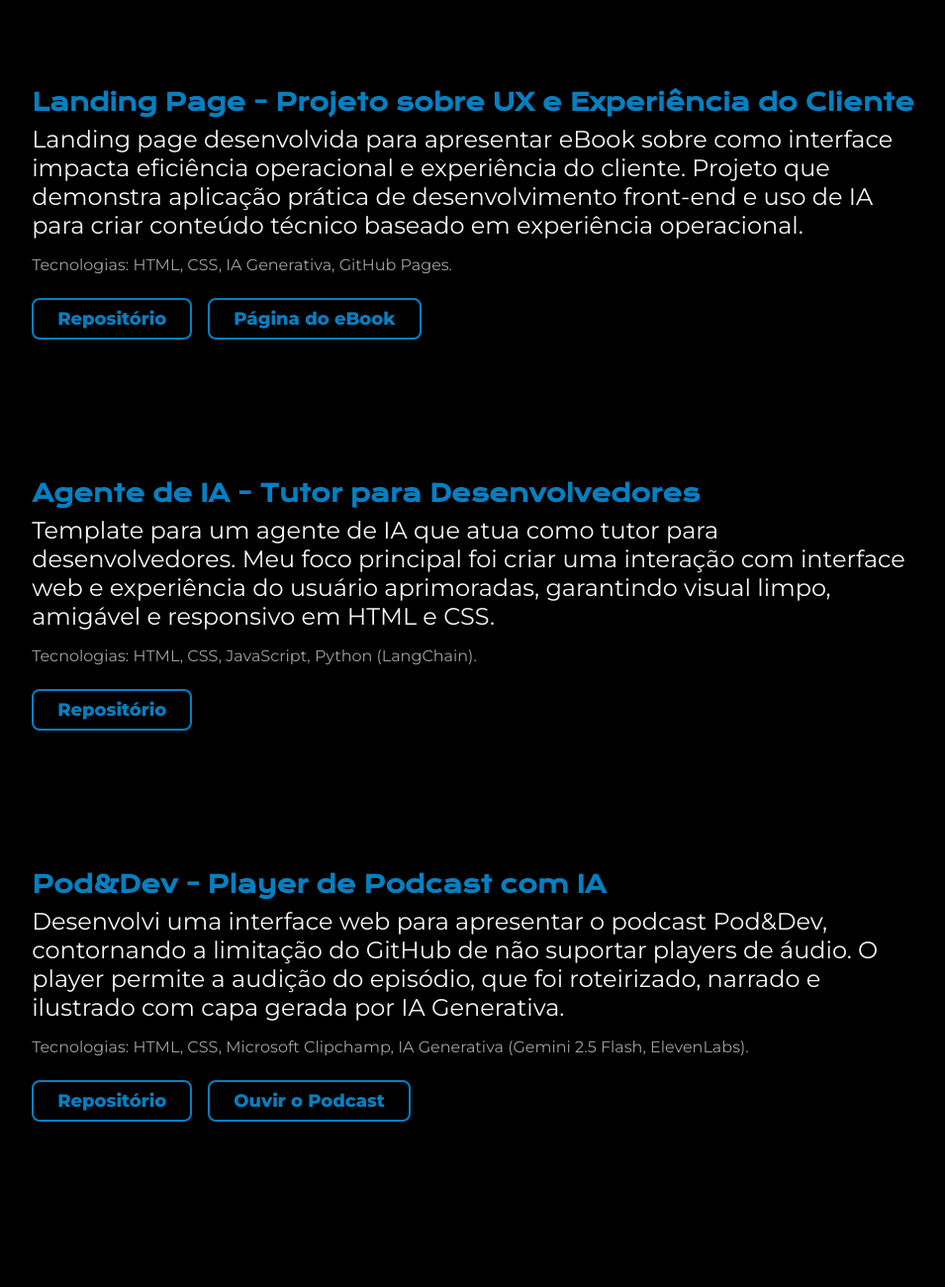
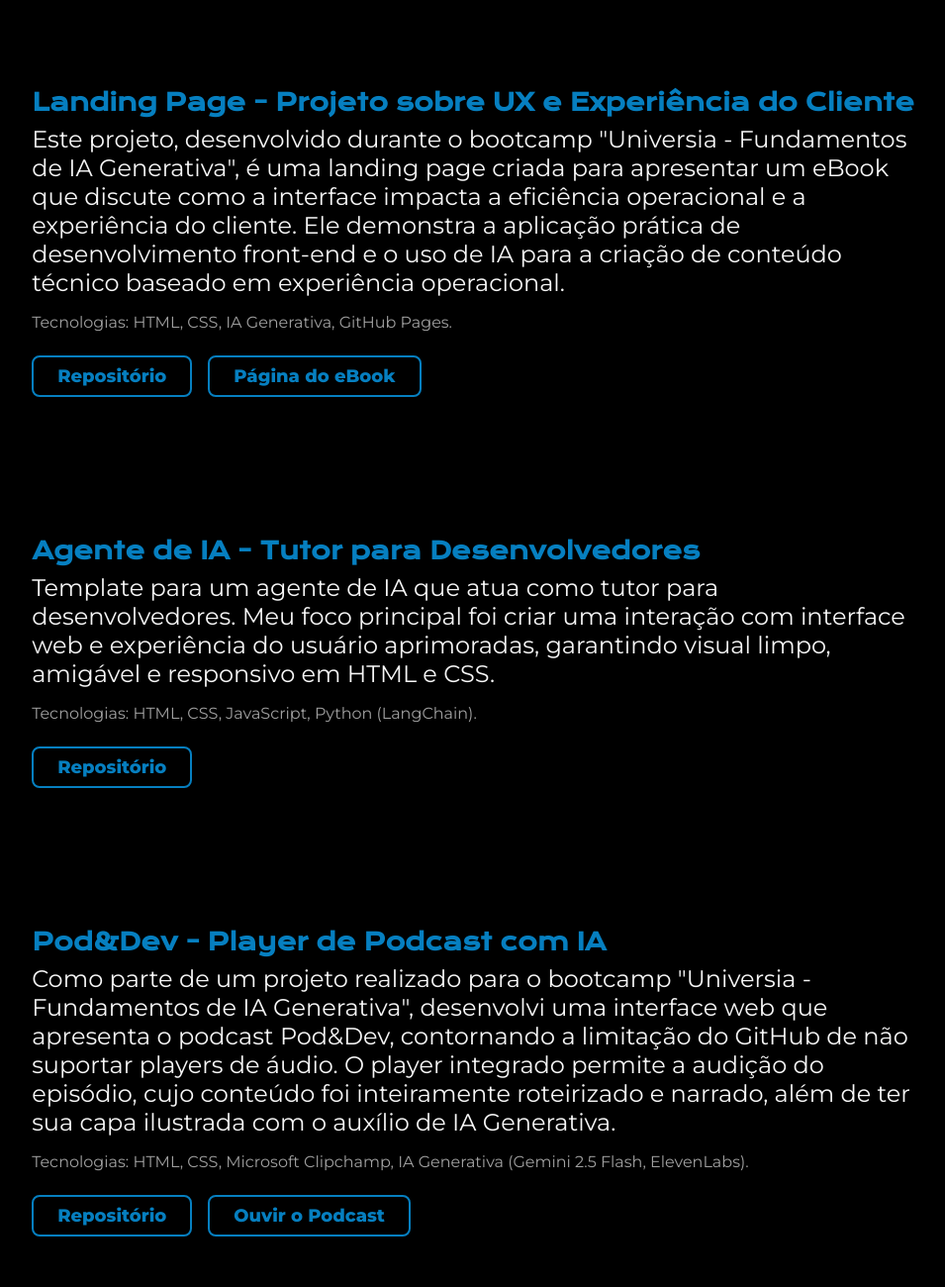
Before and after one commit to brunoamrls/portfolio-assistente-ia, a plain HTML site: page projects.html in a window 1280 px wide. Shown: the part 660-1960 px from the top of the page at 99% size, without its empty margins (158-1113 px from the left). Drawn offline with nearby package versions, Linux system fonts and the light colour scheme; a script that the page names is missing.

Commit message:
Atualização em textos da tela 'Projetos' e na centralização do título da página 'Contato'

```diff
--- a/projects.html
+++ b/projects.html
@@ -62,10 +62,10 @@
         <div class="projeto-card__texto">
           <h3 class="experiencia__item__titulo">Landing Page - Projeto sobre UX e Experiência do Cliente</h3>
           <p class="apresentacao__conteudo__paragrafo">
-            Landing page desenvolvida para apresentar eBook sobre como interface
-            impacta eficiência operacional e experiência do cliente. Projeto que
-            demonstra aplicação prática de desenvolvimento front-end e uso de IA
-            para criar conteúdo técnico baseado em experiência operacional.
+            Este projeto, desenvolvido durante o bootcamp "Universia - Fundamentos de IA Generativa", é uma landing page
+            criada para apresentar um eBook que discute como a interface impacta a eficiência operacional e a
+            experiência do cliente. Ele demonstra a aplicação prática de desenvolvimento front-end e o uso de IA para a
+            criação de conteúdo técnico baseado em experiência operacional.
           </p>
           <p class="projeto-card__tecnologias">
             Tecnologias: HTML, CSS, IA Generativa, GitHub Pages.
@@ -105,9 +105,10 @@
         <div class="projeto-card__texto">
           <h3 class="experiencia__item__titulo">Pod&Dev - Player de Podcast com IA</h3>
           <p class="apresentacao__conteudo__paragrafo">
-            Desenvolvi uma interface web para apresentar o podcast Pod&Dev, contornando a limitação do GitHub de não
-            suportar players de áudio. O player permite a audição do episódio, que foi roteirizado, narrado e ilustrado
-            com capa gerada por IA Generativa.
+            Como parte de um projeto realizado para o bootcamp "Universia - Fundamentos de IA Generativa", desenvolvi
+            uma interface web que apresenta o podcast Pod&Dev, contornando a limitação do GitHub de não suportar players
+            de áudio. O player integrado permite a audição do episódio, cujo conteúdo foi inteiramente roteirizado e
+            narrado, além de ter sua capa ilustrada com o auxílio de IA Generativa.
           </p>
           <p class="projeto-card__tecnologias">
             Tecnologias: HTML, CSS, Microsoft Clipchamp, IA Generativa (Gemini 2.5 Flash, ElevenLabs).
--- a/style/style.css
+++ b/style/style.css
@@ -419,6 +419,18 @@ main {
     color: var(--cor-terciaria);
 }
 
+.titulo-com-icone--center {
+    display: flex;
+    align-items: center;
+    justify-content: center;
+    gap: 12px;
+    text-align: center;
+}
+
+.titulo-com-icone--center .titulo-icone {
+    margin-right: 0;
+}
+
 .contato-icone {
     width: 1.5rem;
     height: 1.5rem;
```
Also changed, not shown: contact.html (+1 -1 lines).
